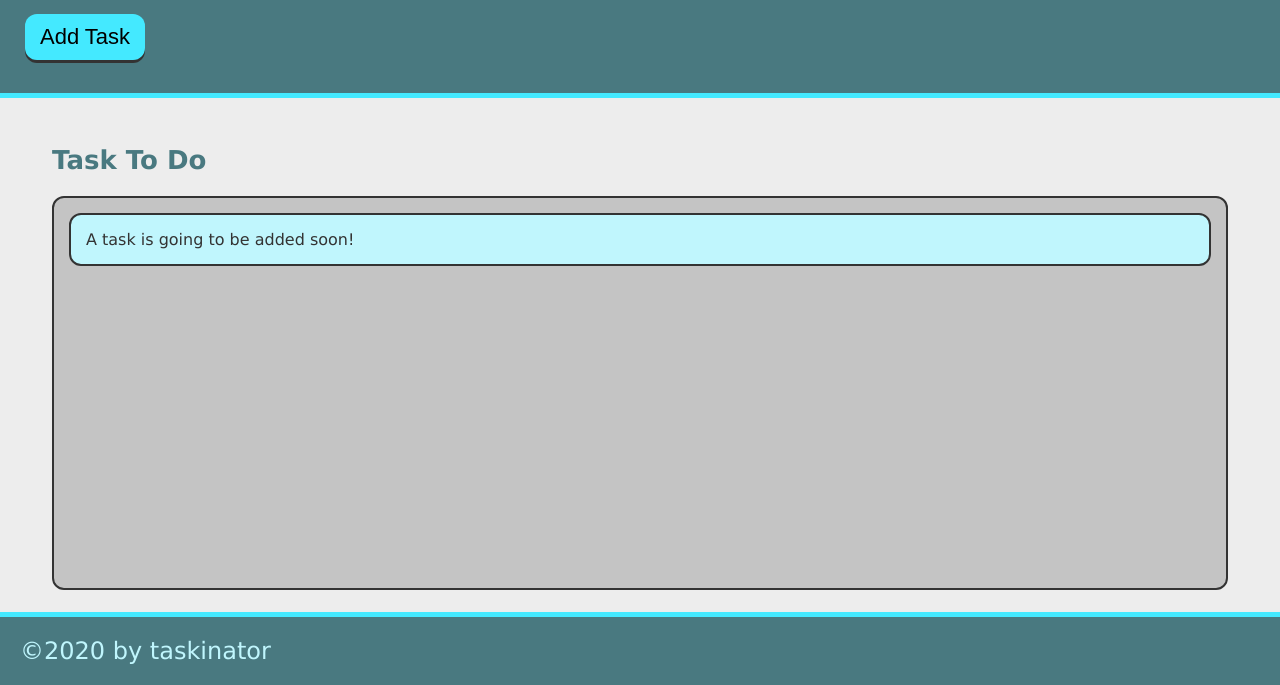
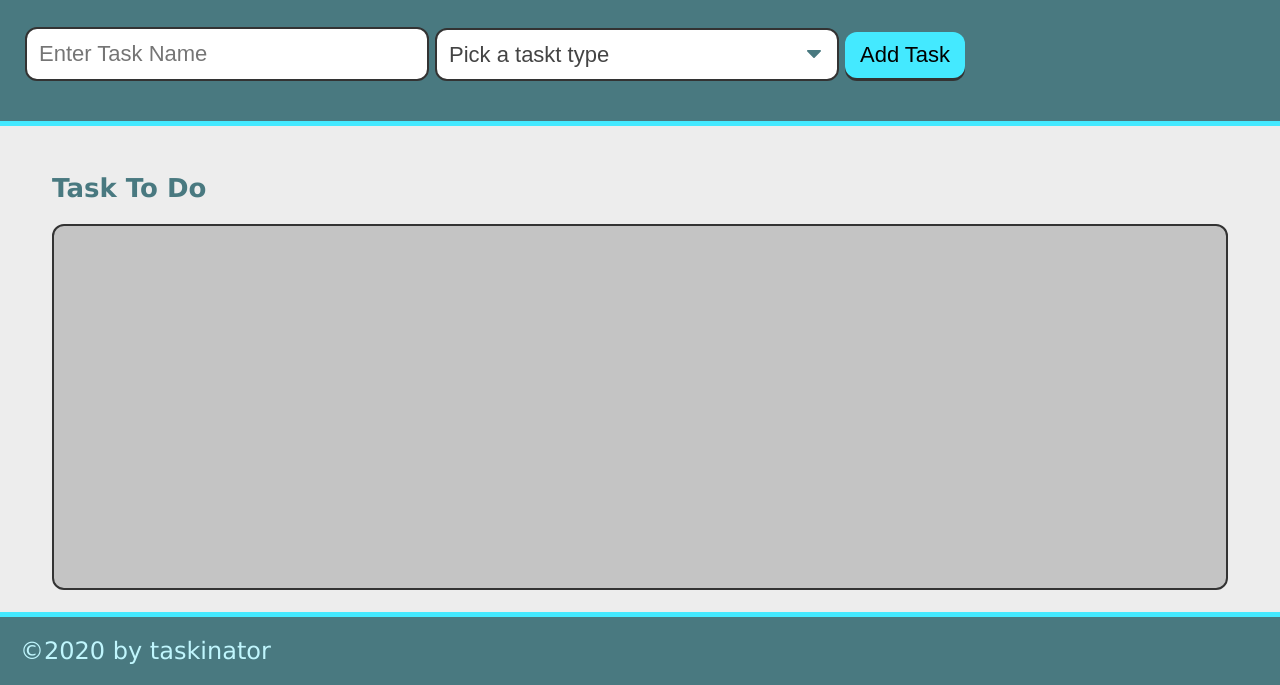
Before and after one commit to LannyLopez/taskinator, a plain HTML site: page index.html in a window 1280 px wide. Shown: the part 115-800 px from the top of the page. Drawn offline with Linux system fonts and the light colour scheme.

Commit message:
added form group

```diff
--- a/index.html
+++ b/index.html
@@ -13,14 +13,27 @@
     <header>
         <h1 class="page-title">Taskinator</h1>
         <p>Click the button below to add a new task!</p>
-        <button class="btn" id="save-task">Add Task</button>
+        <form id="task-form">
+            <div class="form-group">
+                <input type="text" name="task-name" placeholder="Enter Task Name" />
+            </div>
+            <div class="form-group">
+                <select name="task-type" class="select-dropdown">
+                    <option value="" disabled selected>Pick a taskt type</option>
+                    <option value="Print">Print</option>
+                    <option value="Web">Web</option>
+                    <option value="Mobile">Mobile</option>
+                </select>
+            </div>
+            <div class="form-group">
+                <button class="btn" id="save-task" type="submit">Add Task</button>
+            </div>
+        </form>
     </header>
     <main class="page-content">
         <section class="task-list-wrapper">
             <h2 class="list-title">Task To Do</h2>
-            <ul class="task-list" id="tasks-to-do">
-                <li class="task-item">A task is going to be added soon!</li>
-            </ul>
+            <ul class="task-list" id="tasks-to-do"></ul>
         </section>
     </main>
 
```
